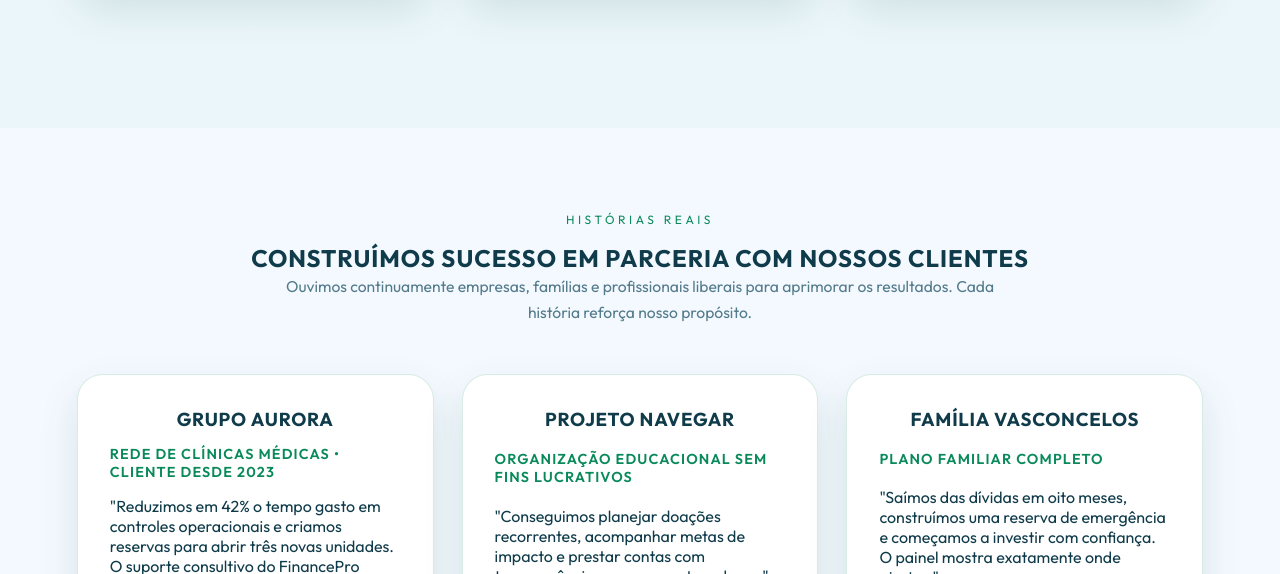
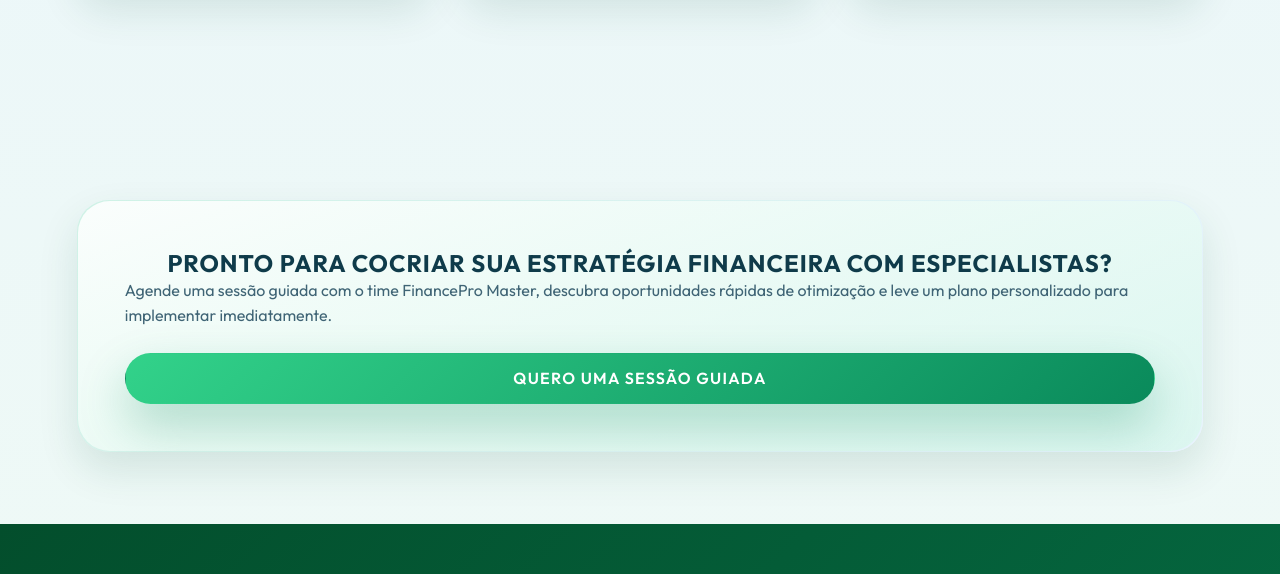
Before and after one commit to htasistemas/sitefinance, a website: page sobre.html in a window 1280 px wide. Shown: the part 3870-4444 px from the top of the page. Drawn offline with Linux system fonts and the light colour scheme.

Commit message:
alterações

```diff
--- a/sobre.html
+++ b/sobre.html
@@ -253,45 +253,6 @@
         </div>
       </section>
 
-      <section class="section section--alt" id="impacto">
-        <header class="section__header">
-          <p class="eyebrow">Histórias reais</p>
-          <h2>Construímos sucesso em parceria com nossos clientes</h2>
-          <p class="section__subtitle">
-            Ouvimos continuamente empresas, famílias e profissionais liberais para aprimorar os
-            resultados. Cada história reforça nosso propósito.
-          </p>
-        </header>
-        <div class="impact-grid">
-          <article class="impact-card">
-            <h3>Grupo Aurora</h3>
-            <p class="impact-card__meta">Rede de clínicas médicas • Cliente desde 2023</p>
-            <p>
-              "Reduzimos em 42% o tempo gasto em controles operacionais e criamos reservas para abrir
-              três novas unidades. O suporte consultivo do FinancePro Master fez toda a diferença."
-            </p>
-            <p class="impact-card__author">— Camila Ribeiro, CFO</p>
-          </article>
-          <article class="impact-card">
-            <h3>Projeto Navegar</h3>
-            <p class="impact-card__meta">Organização educacional sem fins lucrativos</p>
-            <p>
-              "Conseguimos planejar doações recorrentes, acompanhar metas de impacto e prestar contas
-              com transparência para os mantenedores."
-            </p>
-            <p class="impact-card__author">— Tiago Costa, Diretor Executivo</p>
-          </article>
-          <article class="impact-card">
-            <h3>Família Vasconcelos</h3>
-            <p class="impact-card__meta">Plano familiar completo</p>
-            <p>
-              "Saímos das dívidas em oito meses, construímos uma reserva de emergência e começamos a
-              investir com confiança. O painel mostra exatamente onde ajustar."
-            </p>
-            <p class="impact-card__author">— Juliana e Renato</p>
-          </article>
-        </div>
-      </section>
 
       <section class="section" id="demo">
         <div class="cta">
```
